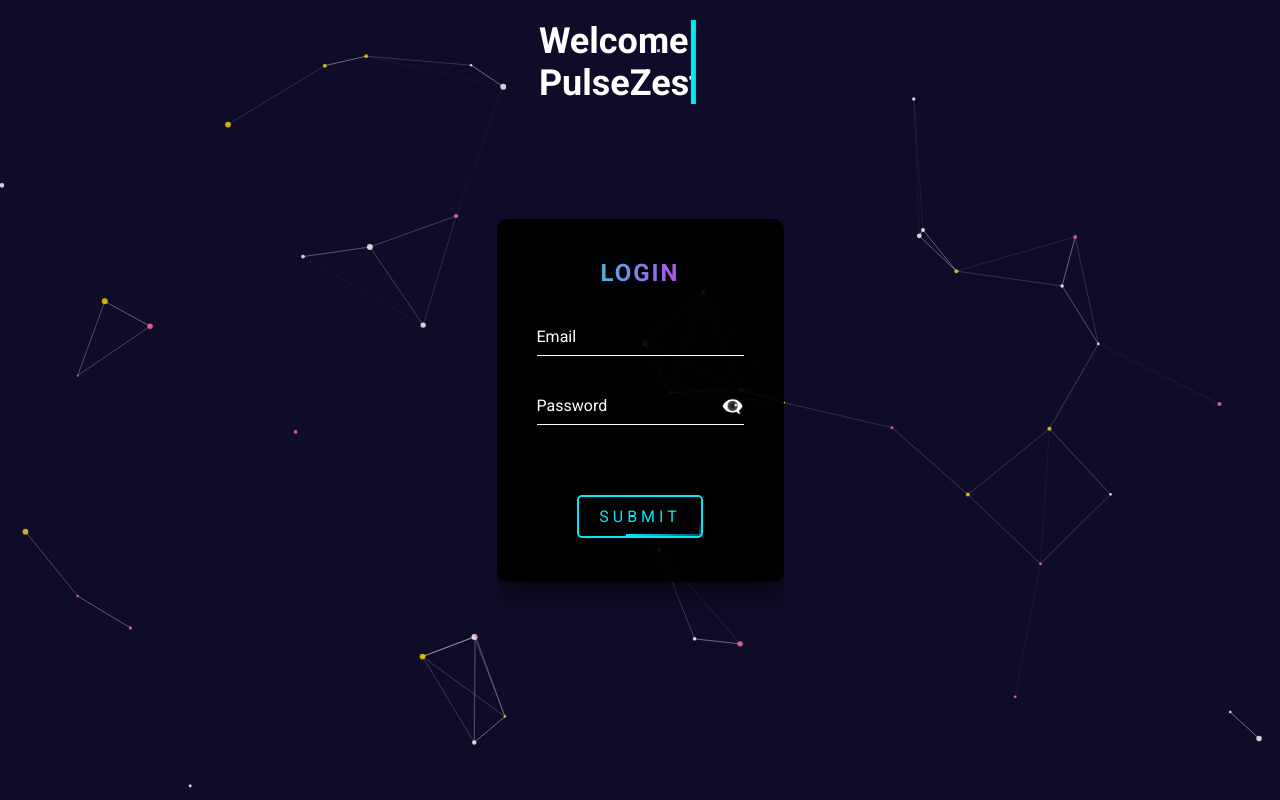
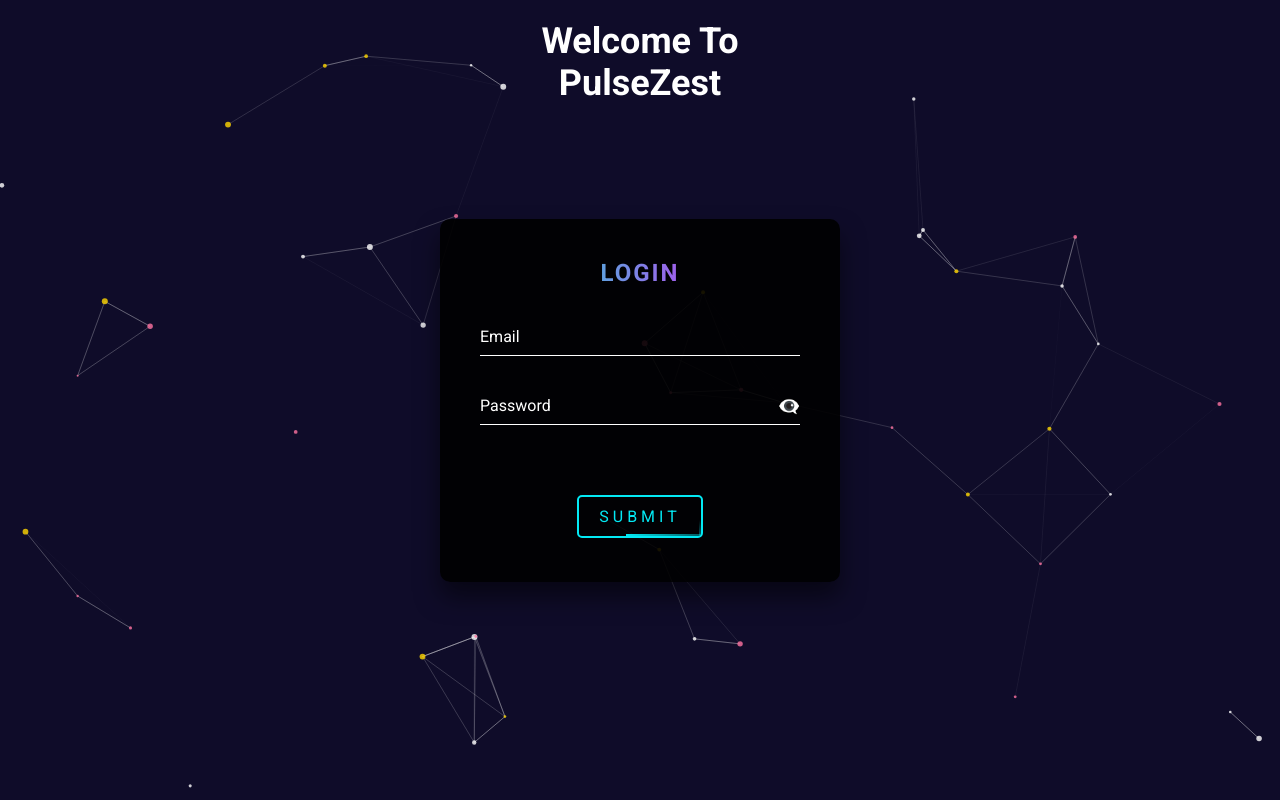
Before and after one commit to Divyansh200600/PulseZest-Console, a React (Create React App) app: page / in a window 1280 px wide. Built offline with nearby package versions, Linux system fonts and the light colour scheme; no server answers.

Commit message:
3 major issue fix

```diff
--- a/src/components/styles.css
+++ b/src/components/styles.css
@@ -1,40 +1,47 @@
 /* styles.css */
+
+/* Import Google Fonts */
 @import url('https://fonts.googleapis.com/css2?family=Roboto:wght@400;700&display=swap');
 
+/* Common styles for body and html */
 body, html {
     height: 100%;
     margin: 0;
     font-family: 'Roboto', sans-serif;
-        background: linear-gradient(45deg, #0f0c29, #302b63, #24243e);
+    overflow: hidden;
+}
+
+.container {
+    width: 400px;
+    height: 600px;
     display: flex;
     justify-content: center;
     align-items: center;
-        overflow: hidden;
+    position: absolute; /* Changed to absolute */
+    top: 50%; /* Positions top at 50% of viewport height */
+    left: 50%; /* Positions left at 50% of viewport width */
+    transform: translate(-50%, -50%); /* Adjusts for half the width and height */
+    z-index: 1;
   }
 
-
-
-
-    .container {
-        width: 100%;
-        height: 100%;
+/* Styles specific to the login page */
+.login-container {
+    background: linear-gradient(45deg, #0f0c29, #302b63, #24243e);
+    width: 100%; /* Ensure container takes full width */
+    height: 100%; /* Ensure container takes full height */
     display: flex;
     justify-content: center;
     align-items: center;
-        position: relative;
-        z-index: 1;
 }
 
 .login-box {
-        position: relative;
     max-width: 400px;
-        width: 100%;
+    width: 100%; /* Change width to 100% */
     padding: 40px;
     background: rgba(0, 0, 0, 0.9);
     border-radius: 10px;
     box-shadow: 0 15px 25px rgba(0, 0, 0, 0.5);
     text-align: center;
-        margin: auto; /* Center the login box */
 }
 
 .login-box h2 {
@@ -59,6 +66,7 @@
         background-position: 100% 100%;
     }
 }
+
 
     .user-box {
         position: relative;
@@ -218,22 +226,11 @@
         color: #fff;
         white-space: nowrap;
         overflow: hidden;
-        border-right: .15em solid #03e9f4;
-        animation: typing 5s steps(40, end) infinite;
-        animation-delay: 2s; /* Add a 2-second delay before the first animation starts */
+
+
     }
 
-    @keyframes typing {
-        0% {
-            width: 0;
-        }
-        90% {
-            width: 100%;
-        }
-        100% {
-            width: 100%; /* Ensure the width stays at 100% after completion */
-        }
-    }
+
 /* Toast styles */
 .Toastify__toast-container {
     padding: 20px;
@@ -261,7 +258,7 @@
   /* Change cursor to pointer when hovering over input fields and submit button */
   input,
   a {
-    cursor: pointer;
+    cursor: text;
   }
 
   /* Change cursor to grab when hovering over input fields and submit button */
```
Lines whose indentation alone changed are shown as unchanged.
